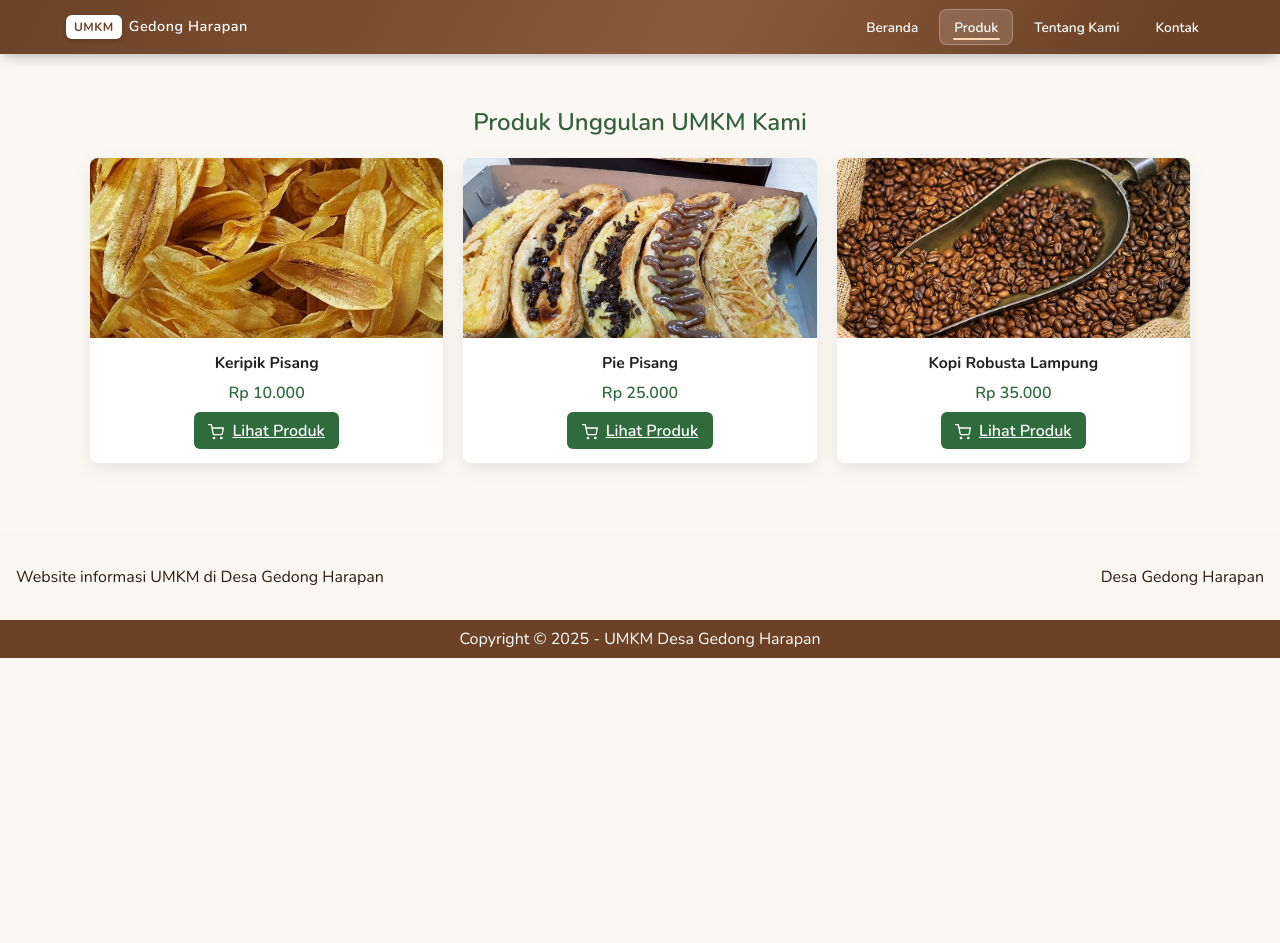
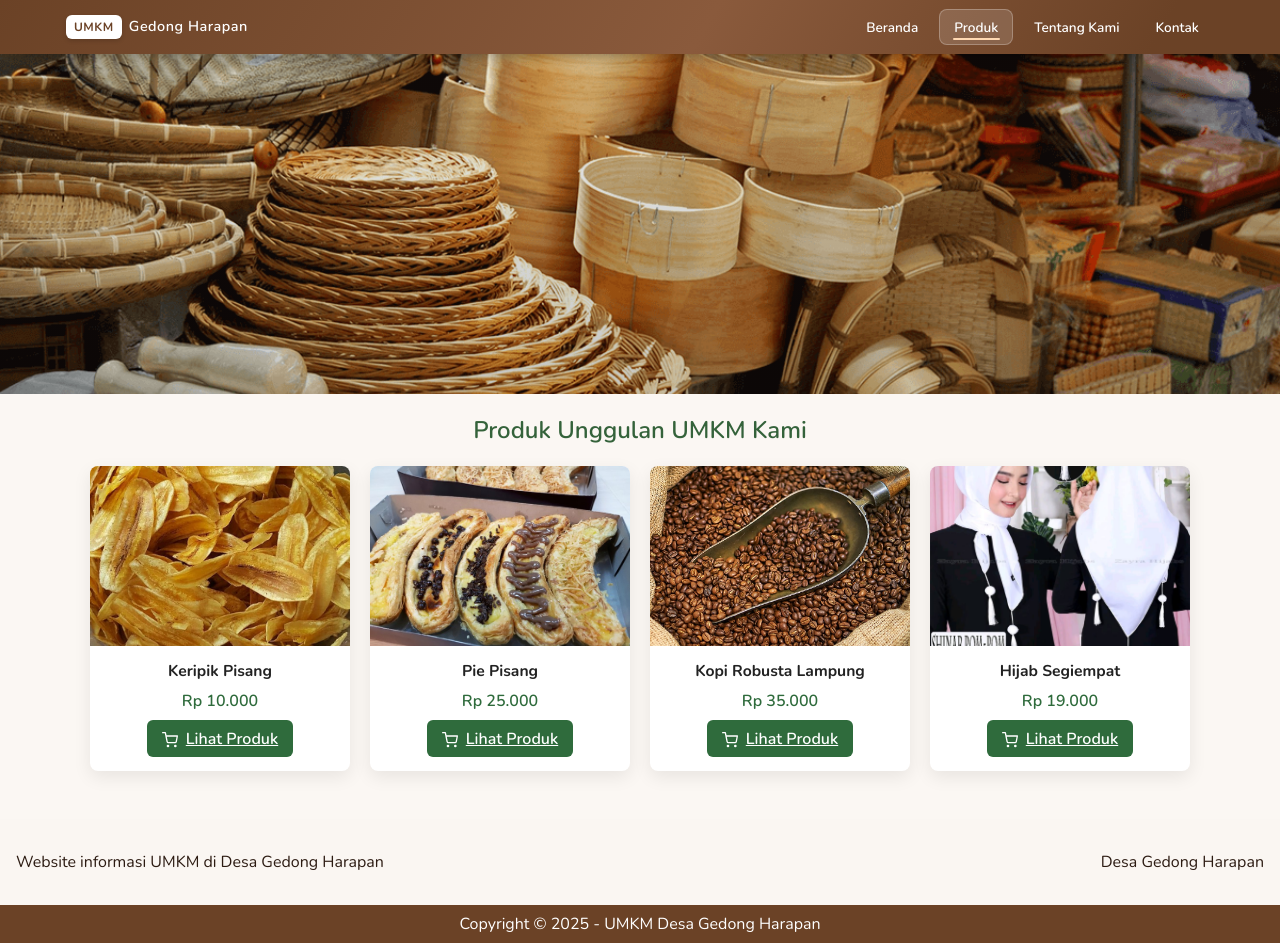
Before and after one commit to syuhendar729/tubes-kapsel-gdharapan, a React (Vite) app: page /products in a window 1280 px wide. Before the commit the page ends 800 px from the top, so only its background shows below. Built offline with nearby package versions, Linux system fonts and the light colour scheme.

Commit message:
Add product hijab and beli produk button

```diff
--- a/src/pages/ProductDetail.jsx
+++ b/src/pages/ProductDetail.jsx
@@ -75,9 +75,9 @@ export default function ProductDetail() {
           </div>
 
           <div className="buttons">
-            <button className="btn-buy">
+            <a href={`${product.link_olshop}`} className="btn-buy" target="_blank" rel="noreferrer">
               <FiShoppingCart className="icon-left" /> Beli Produk
-            </button>
+            </a>
 
             <a href={`https://wa.me/${product.contact}`} className="btn-wa" target="_blank" rel="noreferrer">
               <FiPhone className="icon-left" /> Hubungi Penjual
--- a/src/pages/Products.css
+++ b/src/pages/Products.css
@@ -1,6 +1,7 @@
 /* Products page styles */
 .products-page {
-  padding: 2rem 1rem 3rem;
+  /* Remove top padding so hero touches the top */
+  padding: 0 1rem 3rem;
   background: #fbf7f3;
   min-height: 60vh;
   color: #222;
@@ -13,6 +14,26 @@
 .products-header h2 {
   color: #34623a;
   font-weight: 600;
+}
+
+/* Full-bleed Products hero banner */
+.products-hero {
+  width: 100vw;
+  margin-left: calc(50% - 50vw);
+  height: 340px;
+  background-image: url('/img/hero-products.png');
+  background-size: cover;
+  background-position: center;
+  position: relative;
+  overflow: hidden;
+  margin-bottom: 1rem;
+}
+.products-hero::after {
+  content: '';
+  position: absolute;
+  inset: 0;
+  background: linear-gradient(to bottom, rgba(0,0,0,0.08), rgba(0,0,0,0.22));
+  pointer-events: none;
 }
 
 .products-grid {
@@ -77,4 +98,5 @@
   .product-image img {
     height: 140px;
   }
+  .products-hero { height: 220px; }
 }
--- a/src/pages/Products.jsx
+++ b/src/pages/Products.jsx
@@ -16,6 +16,7 @@ export default function Products() {
   return (
     <div className="products-page">
       <header className="products-header">
+        <div className="products-hero" role="img" aria-label="Produk UMKM Gedong Harapan"></div>
         <h2>Produk Unggulan UMKM Kami</h2>
       </header>
 
--- a/src/products.json
+++ b/src/products.json
@@ -3,36 +3,52 @@
         "id": "p1",
         "name": "Keripik Pisang",
         "price": 10000,
-        "contact": "081319306262",
+        "contact": "6281319306262",
         "company_name": "Dapur Buah",
         "stocks": 100,
         "visited": 50,
         "description": "Keripik pisang adalah makanan ringan populer di Indonesia yang terbuat dari irisan buah pisang, biasanya pisang kepok, yang digoreng hingga renyah. Camilan ini tersedia dalam berbagai rasa, seperti asin gurih, manis, atau cokelat.",
         "link_image": ["/img/kripik-pisang.jpg", "/img/kripik-pisang2.jpg"],
+        "link_olshop": "https://www.tokopedia.com/",
         "location": [-5.333559, 105.349698]
     },
     {
         "id": "p2",
         "name": "Pie Pisang",
         "price": 25000,
-        "contact": "082132456789",
+        "contact": "6281319306262",
         "company_name": "Rasa Nusantara",
         "stocks": 60,
         "visited": 42,
         "description": "Pie pisang adalah kue tradisional Indonesia yang terbuat dari pisang yang dibungkus dengan adonan tepung dan dipanggang hingga matang. Rasanya manis dan teksturnya lembut, cocok sebagai camilan atau oleh-oleh.",
         "link_image": ["/img/pie-pisang.jpg", "/img/pie-pisang2.jpg"],
+        "link_olshop": "https://www.tokopedia.com/",
         "location": [-5.333559, 105.349698]
     },
     {
         "id": "p3",
         "name": "Kopi Robusta Lampung",
         "price": 35000,
-        "contact": "081278901234",
+        "contact": "6281319306262",
         "company_name": "Kopi Lestari",
         "stocks": 80,
         "visited": 67,
         "description": "Kopi robusta asli Lampung dengan aroma kuat dan cita rasa khas pekat, dikemas dalam 250 gram kemasan aluminium foil.",
         "link_image": ["/img/kopi.jpeg"],
+        "link_olshop": "https://www.tokopedia.com/",
+        "location": [-5.333559, 105.349698]
+    },
+    {
+        "id": "p4",
+        "name": "Hijab Segiempat",
+        "price": 19000,
+        "contact": "6287824443850",
+        "company_name": "Zayra Hijabs",
+        "stocks": 80,
+        "visited": 67,
+        "description": "Hijab segi empat polos dengan bahan berkualitas tinggi, nyaman dipakai sepanjang hari, dan tersedia dalam berbagai warna menarik.",
+        "link_image": ["/img/hijab.jpeg"],
+        "link_olshop": "https://www.tiktok.com/@zayrahijabs",
         "location": [-5.333559, 105.349698]
     }
 ]
```
Also changed, not shown: public/img/hero-products.png (added), public/img/hijab.jpeg (added).
